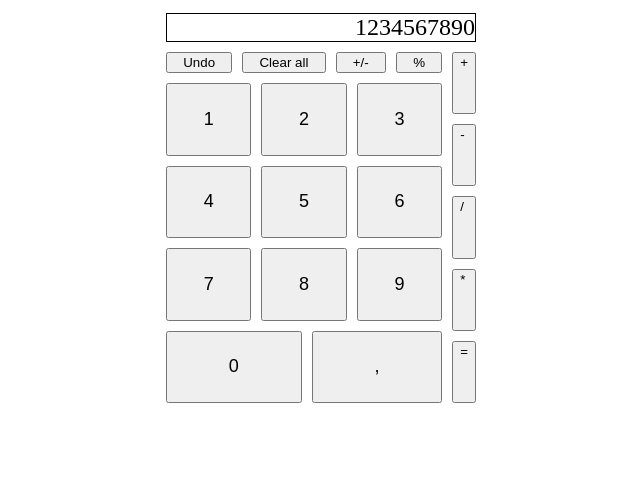
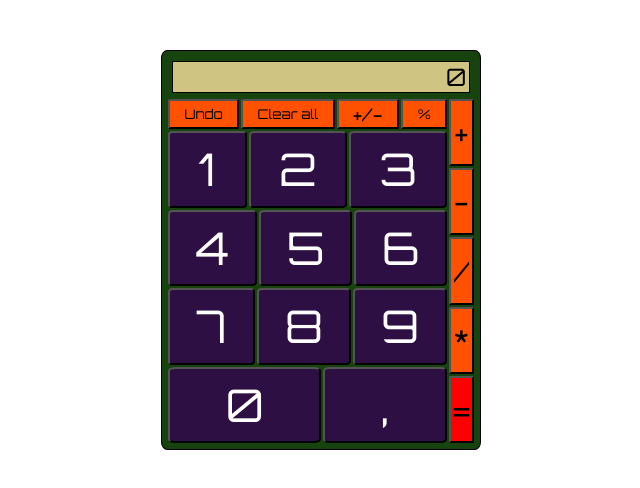
Before and after one commit to Sjoerd473/calculator, a plain HTML site: page index.html in a window 1280 px wide. Shown: the whole page, without its empty margins (319-959 px from the left). Drawn offline with Linux system fonts and the light colour scheme.

Commit message:
added styling for the calculator, answer now always reduced to a maximum of 5 digits after the comma

```diff
--- a/index.html
+++ b/index.html
@@ -6,11 +6,13 @@
     <meta name="viewport" content="width=device-width, initial-scale=1.0">
     <title>Calculator</title>
     <link rel="stylesheet" href="style.css">
+    <link href='https://fonts.googleapis.com/css?family=Orbitron' rel='stylesheet' type='text/css'>
+
 </head>
 
 <body>
     <div class='calcBody'>
-        <div class='display'>1234567890</div>
+        <div class='display'>0</div>
         <div class='bottom'>
             <div class='bottomLeft'>
                 <div class='bottomLeftTop'>
--- a/script.js
+++ b/script.js
@@ -466,15 +466,15 @@ function calculate(firstNumber, secondNumber, operator) {
     const effect = operator;
     switch (effect) {
         case '+':
-            return (Number(firstNumber) + Number(secondNumber)).toString();
+            return (Number(Number(firstNumber) + Number(secondNumber))).toFixed(5).toString();
 
         case '-':
-            return (Number(firstNumber) - Number(secondNumber)).toString();
+            return (Number(Number(firstNumber) - Number(secondNumber))).toFixed(5).toString();
 
         case '*':
-            return (Number(firstNumber) * Number(secondNumber)).toString();
+            return (Number(Number(firstNumber) * Number(secondNumber))).toFixed(5).toString();
 
         case '/':
-            return (Number(firstNumber) / Number(secondNumber)).toString();
+            return (Number(Number(firstNumber) / Number(secondNumber))).toFixed(5).toString();
     }
 }
--- a/style.css
+++ b/style.css
@@ -1,28 +1,41 @@
-:root   {
+*  {
     box-sizing: border-box;
     padding: 0;
     margin: 0;
+    font-family: 'Orbitron', sans-serif;
 }
 body {
     display:flex;
     justify-content: center;
+
+
+}
+
+button{
+    border-radius: 5%;
 }
 
 .calcBody {
+    margin-top: 50px;
 display:flex;
 flex-direction: column;
 width: 25vw;
 height: 50vh;
 border-radius: 2%;
+border: 1px solid black;
+padding:5px;
+background-color: hsla(111, 63%, 16%, 1)
 
 }
 
 .display{
-background-color: white;
+background-color: rgb(207, 196, 130);
 text-align: end;
 font-size: 150%;
 border: 1px solid black;
 margin:5px;
+padding-right:3px;
+
 }
 
 .bottom{
@@ -43,7 +56,12 @@ display: flex;
 
 .clearButton{
     flex-grow:1;
-    margin:5px;
+    margin:1px;
+    min-height: 30px;
+
+}
+#negative, #percentage{
+font-size: 20px;
 }
 
 .bottomLeftBottom{
@@ -59,8 +77,15 @@ flex-grow: 1;
 
 .numberButton{
     flex-grow: 1;
-    margin:5px;
+    margin:1px;
     font-size: large;
+    color:white;
+   background-color: hsla(276, 63%, 16%, 1);
+   font-size: 45px;
+}
+
+.numberButton:hover{
+    background-color: hsla(276, 63%, 36%, 1);
 }
 
 .bottomRight{
@@ -69,9 +94,28 @@ flex-grow: 1;
 }
 
 .mathButton{
-    display:flex;
+
     flex-grow:1;
-    margin:5px;
+    margin:1px;
+    text-align:center;
+    font-size:30px;
+
+    min-width: 25px;
+}
+
+#equals{
+    background-color: hsla(0, 100%, 50%, 1);
+}
+#equals:hover{
+    background-color: hsla(0, 85%, 50%, 1);;
+}
+
+.mathButton, .clearButton{
+    background-color: hsla(19, 100%, 50%, 1);
+}
+
+.mathButton:hover, .clearButton:hover{
+    background-color: hsla(25, 100%, 50%, 1);
 }
 
 .solveButton{
```
